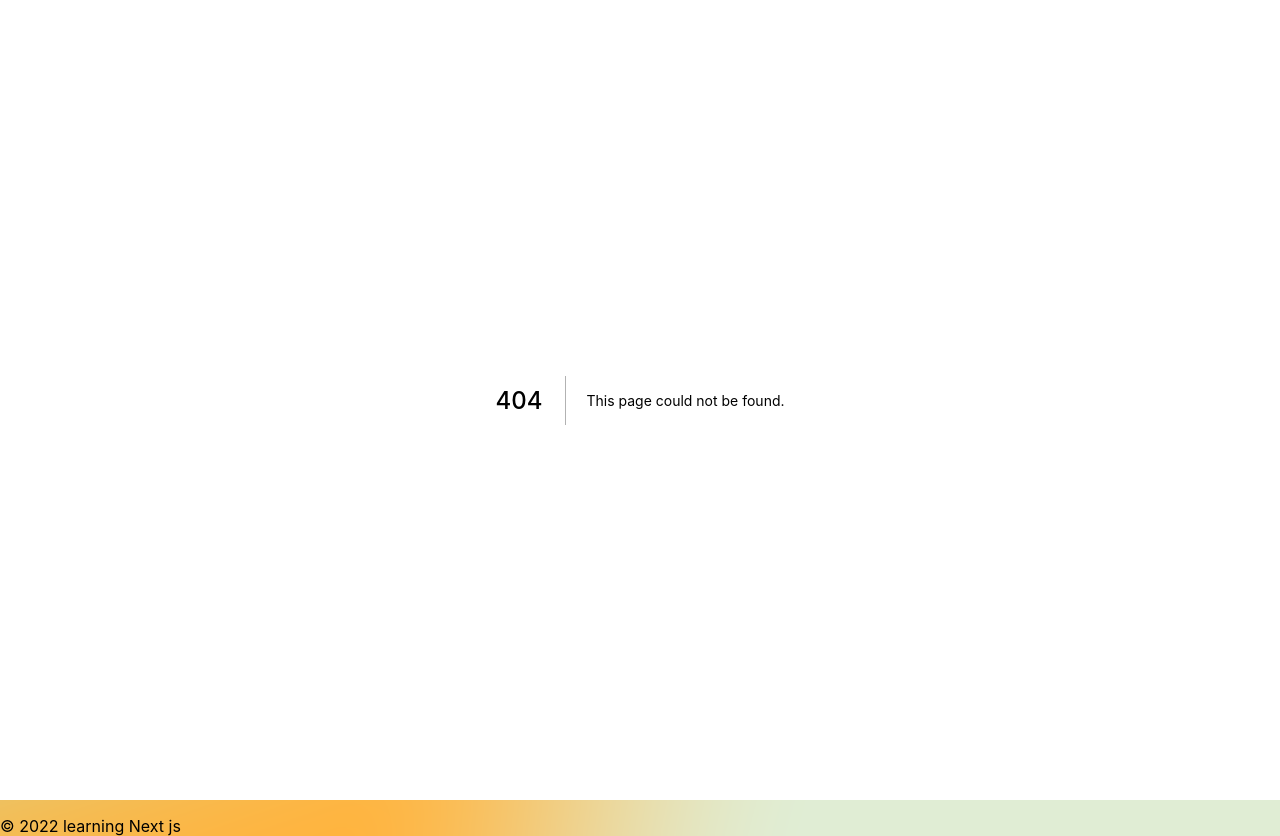
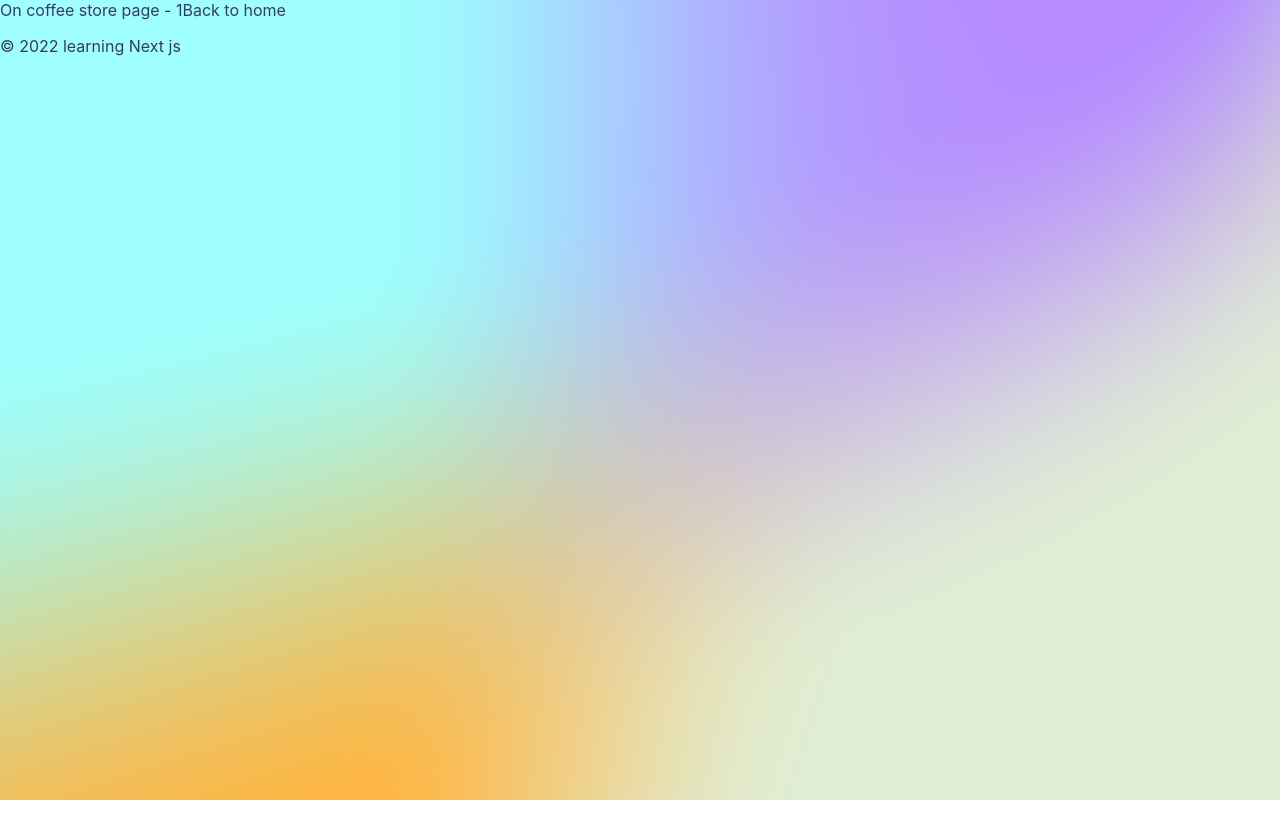
Before and after one commit to jatgro/coffee-connoisseur-nextJS, a Next.js app: page /coffee-store/1 in a window 1280 px wide. Before the commit this address had no page. After the commit the page ends 800 px from the top, so only its background shows below. Built offline with nearby package versions, Linux system fonts and the light colour scheme.

Commit message:
added a dynamic coffee store page

```diff
--- /dev/null
+++ b/pages/coffee-store/[id].js
@@ -0,0 +1,16 @@
+import Link from "next/link";
+import { useRouter } from "next/router";
+
+const CoffeeStore = () => {
+  const router = useRouter();
+  return (
+    <div>
+      On coffee store page - {router.query.id}
+      <Link href="/">
+        <a>Back to home</a>
+      </Link>
+    </div>
+  );
+};
+
+export default CoffeeStore;
```
